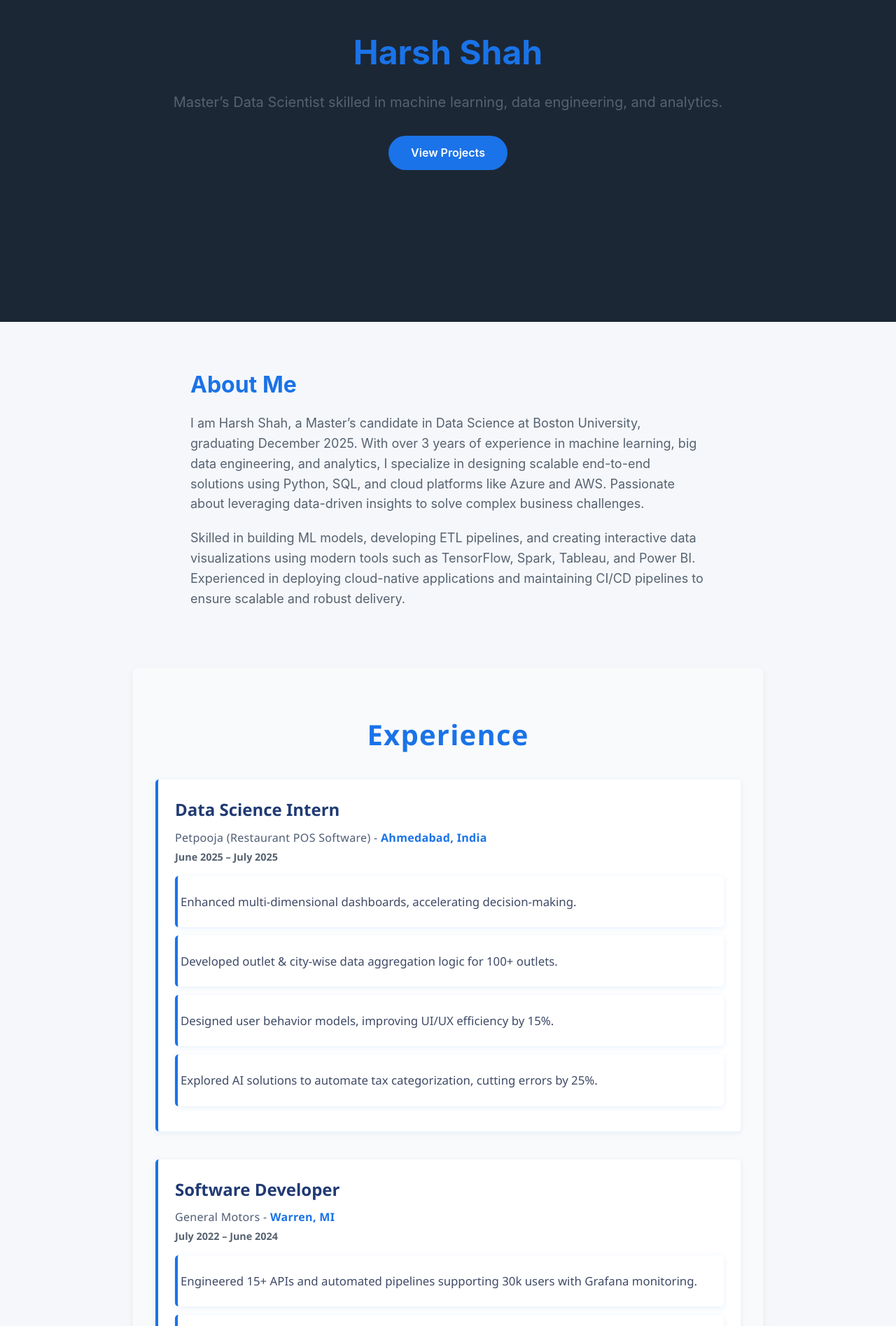
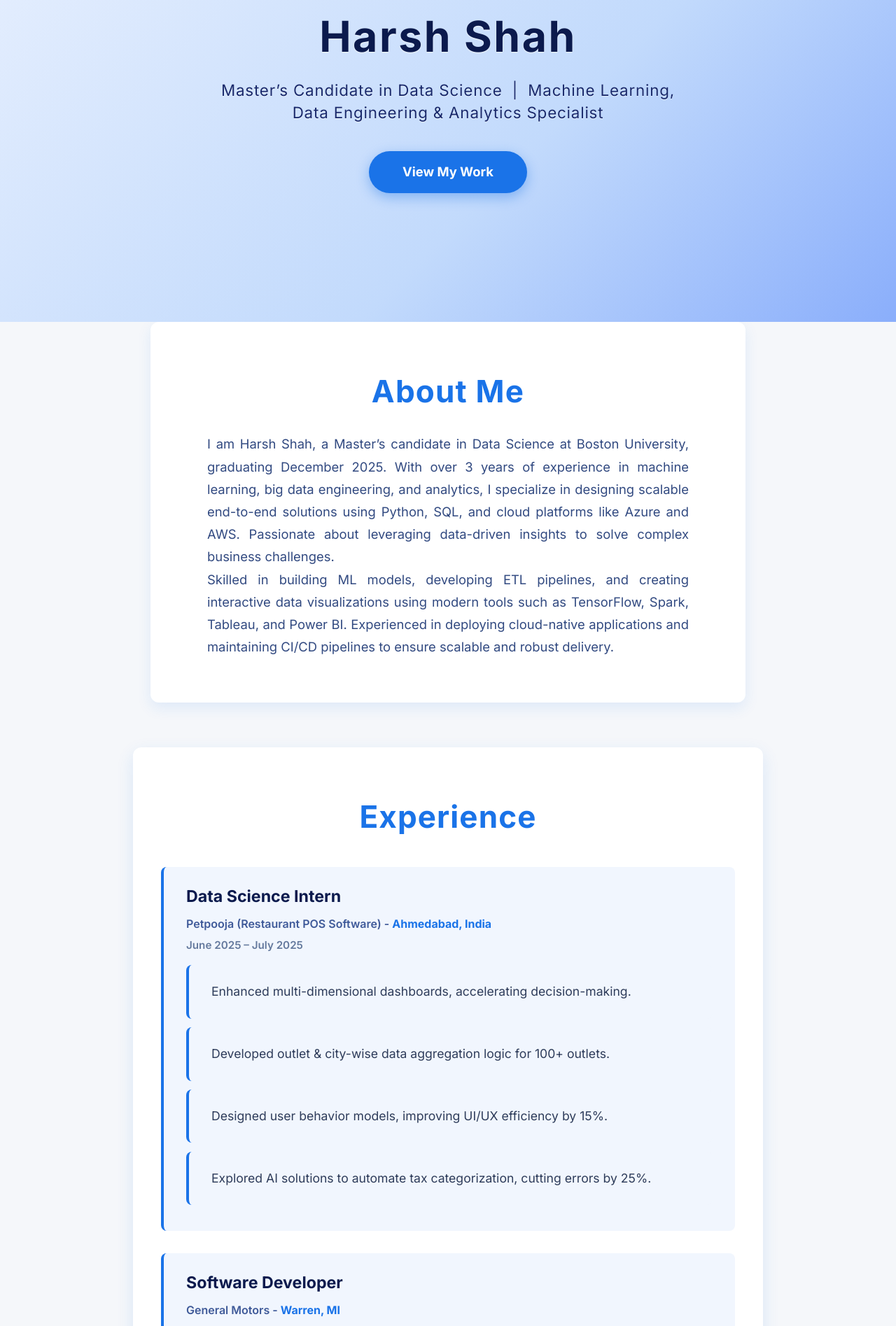
Before and after one commit to Harshgitbu/Harsh_Portfolio, a React (Create React App) app: page / in a window 1280 px wide. Shown: the part 180-2075 px from the top of the page at 70% size. Built offline with nearby package versions, Linux system fonts and the light colour scheme.

Commit message:
adding styling to sections

```diff
--- a/src/components/About/About.css
+++ b/src/components/About/About.css
@@ -1,17 +1,30 @@
 .about {
   padding: 4rem 2rem;
-    max-width: 800px;
-    margin: 0 auto;
-    color: #333;
+  max-width: 850px;
+  margin: 0 auto 4rem;
+  background-color: #ffffff;
+  border-radius: 12px;
+  box-shadow: 0 8px 20px rgba(26, 115, 232, 0.1);
+  font-family: 'Inter', sans-serif;
+  color: #1a2a6c;
 }
 
 .about h2 {
-    font-size: 2rem;
-    margin-bottom: 1rem;
+  font-size: 2.75rem;
+  font-weight: 700;
   color: #1a73e8;
+  margin-bottom: 1.5rem;
+  text-align: center;
+  letter-spacing: 1.2px;
 }
 
 .about p {
-    font-size: 1.125rem;
-    line-height: 1.6;
+  font-size: 1.15rem;
+  line-height: 1.75;
+  max-width: 720px;
+  margin: 0 auto;
+  color: #324a81;
+  text-align: justify;
+  padding: 0 1rem;
+  user-select: text;
 }
--- a/src/components/Experience/Experience.css
+++ b/src/components/Experience/Experience.css
@@ -1,57 +1,60 @@
 .experience {
   padding: 4rem 2rem;
   max-width: 900px;
-    margin: 0 auto;
-    color: #2e3c5d;
-    font-family: 'Segoe UI', Tahoma, Geneva, Verdana, sans-serif;
-    background: #f9fafb;
-    border-radius: 8px;
-    box-shadow: 0 4px 12px rgba(0,0,0,0.05);
+  margin: 0 auto 6rem;
+  background-color: #ffffff;
+  border-radius: 12px;
+  box-shadow: 0 8px 25px rgba(26, 115, 232, 0.12);
+  font-family: 'Inter', sans-serif;
+  color: #1a2a6c;
 }
 
 .experience h2 {
-    font-size: 2.5rem;
-    margin-bottom: 2rem;
+  font-size: 2.75rem;
+  font-weight: 700;
   color: #1a73e8;
-    font-weight: 700;
+  margin-bottom: 2.25rem;
   text-align: center;
-    letter-spacing: 1.2px;
+  letter-spacing: 1.1px;
 }
 
 .experience ul {
   list-style: none;
   padding-left: 0;
+  max-width: 820px;
+  margin: 0 auto;
 }
 
 .experience li {
-    margin-bottom: 2.5rem;
+  margin-bottom: 2rem;
   padding-left: 1rem;
   border-left: 4px solid #1a73e8;
-    background: white;
-    border-radius: 5px;
-    box-shadow: 0 2px 8px rgba(26, 115, 232, 0.1);
-    padding: 1.5rem;
-    transition: transform 0.3s ease;
+  background: #f1f6fe;
+  border-radius: 8px;
+  padding: 1.5rem 2rem 1.5rem 2rem;
+  transition: box-shadow 0.35s ease, transform 0.35s ease;
+  cursor: default;
 }
 
 .experience li:hover {
-    transform: translateY(-5px);
-    box-shadow: 0 6px 20px rgba(26, 115, 232, 0.15);
+  box-shadow: 0 12px 28px rgba(26, 115, 232, 0.18);
+  transform: translateY(-4px);
 }
 
 .experience h3 {
-    font-size: 1.5rem;
+  font-size: 1.45rem;
+  color: #0b1a4d;
   margin-bottom: 0.5rem;
-    color: #203a73;
-    font-weight: 600;
+  font-weight: 700;
+  user-select: text;
 }
 
 .company-location {
   font-style: normal;
-    color: #4f5d75;
-    margin-bottom: 0.15rem;
-    font-weight: 500;
-    letter-spacing: 0.02em;
+  font-weight: 600;
+  color: #3f5a99;
+  margin-bottom: 0.35rem;
+  user-select: text;
 }
 
 .company-location span {
@@ -60,20 +63,23 @@
 }
 
 .period {
+  font-size: 0.95rem;
+  color: #64799d;
   font-weight: 600;
-    font-size: 0.9rem;
   margin-bottom: 1rem;
-    color: #566270;
+  font-style: normal;
+  user-select: text;
 }
 
 .details {
-    list-style: disc inside;
-    color: #3f4a66;
-    font-size: 1.05rem;
-    line-height: 1.5;
+  list-style: disc;
+  padding-left: 1.3rem;
+  font-size: 1.1rem;
+  line-height: 1.6;
+  color: #2e3c5a;
+  user-select: text;
 }
 
 .details li {
-    margin-bottom: 0.75rem;
-    padding-left: 0.25rem;
+  margin-bottom: 0.8rem;
 }
--- a/src/components/Hero/Hero.css
+++ b/src/components/Hero/Hero.css
@@ -1,35 +1,66 @@
 .hero {
-  height: 80vh;
-  background: #1c2735;
-  color: white;
+  min-height: 80vh;
   display: flex;
-  flex-direction: column;
   justify-content: center;
   align-items: center;
+  background: linear-gradient(135deg, #e8f0fe 0%, #c2dafc 60%, #8aaefb 100%);
+  color: #1a2a6c; /* Deep blue text for contrast */
+  padding: 0 2rem;
+  opacity: 0;
+  transform: translateY(20px);
+  transition: opacity 0.9s ease, transform 0.9s ease;
   text-align: center;
-  padding: 0 2rem;
+  font-family: 'Inter', sans-serif;
+  user-select: none;
 }
 
-.hero h1 {
-  font-size: 3rem;
-  margin-bottom: 1rem;
+.hero.visible {
+  opacity: 1;
+  transform: translateY(0);
 }
 
-.hero p {
-  font-size: 1.25rem;
-  margin-bottom: 2rem;
+.hero-container {
+  max-width: 680px;
 }
 
-.hero-cta {
-  background-color: #1a73e8;
-  color: white;
-  padding: 0.75rem 2rem;
-  border-radius: 25px;
-  text-decoration: none;
-  font-weight: 600;
-  transition: background-color 0.3s;
+.hero-title {
+  font-size: 3.8rem;
+  font-weight: 700;
+  letter-spacing: 2.5px;
+  margin-bottom: 0.75rem;
+  color: #0b1a4d; /* Darker navy blue for emphasis */
+  text-shadow: 0 1px 2px rgba(255, 255, 255, 0.8);
 }
 
-.hero-cta:hover {
-  background-color: #155ab6;
+.hero-subtitle {
+  font-size: 1.4rem;
+  font-weight: 500;
+  margin-bottom: 2.5rem;
+  line-height: 1.4;
+  letter-spacing: 0.8px;
+  color: #1a2a6c;
+  text-shadow: 0 1px 1px rgba(255, 255, 255, 0.6);
 }
+
+.hero-button {
+  display: inline-block;
+  background-color: #1a73e8; /* Brand blue */
+  color: white;
+  font-weight: 700;
+  font-size: 1.15rem;
+  padding: 0.95rem 3rem;
+  border-radius: 40px;
+  box-shadow: 0 6px 18px rgba(26, 115, 232, 0.4);
+  text-decoration: none;
+  transition: background-color 0.3s ease, box-shadow 0.3s ease, transform 0.25s ease;
+  cursor: pointer;
+  user-select: none;
+}
+
+.hero-button:hover,
+.hero-button:focus {
+  background-color: #155ab6; /* Darker blue on hover */
+  box-shadow: 0 8px 26px rgba(21, 90, 182, 0.6);
+  transform: scale(1.05);
+  outline: none;
+}
--- a/src/components/Hero/Hero.jsx
+++ b/src/components/Hero/Hero.jsx
@@ -1,12 +1,24 @@
-import React from 'react';
+import React, { useEffect, useState } from 'react';
 import './Hero.css';
 
 const Hero = () => {
+  const [visible, setVisible] = useState(false);
+
+  useEffect(() => {
+    const timer = setTimeout(() => setVisible(true), 150);
+    return () => clearTimeout(timer);
+  }, []);
+
   return (
-    <section className="hero" id="hero">
-      <h1>Harsh Shah</h1>
-      <p>Master’s Data Scientist skilled in machine learning, data engineering, and analytics.</p>
-      <a href="#projects" className="hero-cta">View Projects</a>
+    <section className={`hero ${visible ? 'visible' : ''}`} id="hero" aria-label="Introduction section">
+      <div className="hero-container">
+        <h1 className="hero-title">Harsh Shah</h1>
+        <p className="hero-subtitle">
+          Master’s Candidate in Data Science &nbsp;|&nbsp;
+          Machine Learning, Data Engineering & Analytics Specialist
+        </p>
+        <a href="#projects" className="hero-button" tabIndex={0}>View My Work</a>
+      </div>
     </section>
   );
 };
```
Lines whose indentation alone changed are shown as unchanged.
